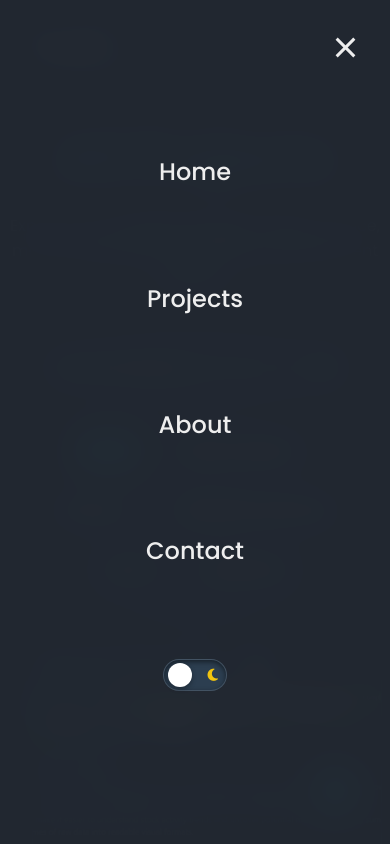
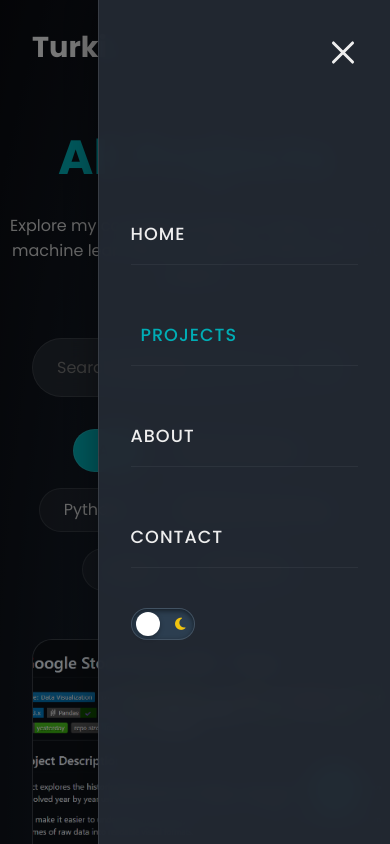
Before and after one commit to turki013/Portfolio-web, a plain HTML site: page projects.html in a window 390 px wide. Both pictures are taken after a click on the element 345 px from the left and 47 px from the top of the page. Shown: the top 844 px of the page. Drawn offline with nearby package versions, Linux system fonts and the light colour scheme.

Commit message:
fix burger menu

```diff
--- a/styles.css
+++ b/styles.css
@@ -1017,44 +1017,58 @@ body.light-mode .footer-bottom {
 @media (max-width: 768px) {
     .menu-toggle {
         display: block;
-        z-index: 1001;
+        z-index: 1002;
+        cursor: pointer;
+        width: 30px;
+        height: 20px;
+        position: relative;
     }
 
     .nav-menu {
         position: fixed;
         top: 0;
-        right: -100%;
-        left: auto;
-        width: 100%;
+        right: -100%; /* Hidden by default */
+        width: 75%; /* Sidebar width */
+        max-width: 300px;
         height: 100vh;
-        background: rgba(34, 40, 49, 0.98);
-        backdrop-filter: blur(15px);
+        background: rgba(34, 40, 49, 0.98); /* Dark theme bg */
+        backdrop-filter: blur(10px);
+        -webkit-backdrop-filter: blur(10px);
+        display: flex;
         flex-direction: column;
         justify-content: center;
-        align-items: center;
-        padding: 0;
-        transition: right 0.5s cubic-bezier(0.77, 0, 0.175, 1);
-        box-shadow: -10px 0 30px rgba(0,0,0,0.3);
+        align-items: flex-start; /* Left align items */
+        padding: 3rem 2rem;
+        transition: right 0.4s cubic-bezier(0.77, 0, 0.175, 1), box-shadow 0.3s ease;
+        z-index: 1001;
+
+        /* Reset previous styles */
+        opacity: 1;
+        visibility: visible;
+        transform: none;
+        border-left: 1px solid rgba(255,255,255,0.1);
     }
 
     .nav-menu.active {
         right: 0;
-        top: 0;
+        /* Overlay effect using massive shadow */
+        box-shadow: -5px 0 30px rgba(0,0,0,0.3), 0 0 0 100vmax rgba(0,0,0,0.5);
     }
 
     .nav-menu li {
-        margin: 1.5rem 0;
+        width: 100%;
+        margin: 0;
         opacity: 0;
-        transform: translateX(50px);
+        transform: translateX(20px);
         transition: all 0.3s ease;
     }
 
     .nav-menu.active li {
         opacity: 1;
         transform: translateX(0);
-        transition-delay: 0.2s;
     }
 
+    /* Staggered Animation */
     .nav-menu.active li:nth-child(1) { transition-delay: 0.2s; }
     .nav-menu.active li:nth-child(2) { transition-delay: 0.3s; }
     .nav-menu.active li:nth-child(3) { transition-delay: 0.4s; }
@@ -1062,26 +1076,75 @@ body.light-mode .footer-bottom {
     .nav-menu.active li:nth-child(5) { transition-delay: 0.6s; }
 
     .nav-link {
-        font-size: 1.5rem;
+        font-size: 1.1rem;
+        font-weight: 500;
+        color: var(--text-color);
+        text-transform: uppercase;
+        letter-spacing: 1px;
+        padding: 1rem 0;
+        display: block;
+        width: 100%;
+        border-bottom: 1px solid rgba(255, 255, 255, 0.05);
+        transition: all 0.3s ease;
+        -webkit-text-stroke: 0; /* Reset outline */
+    }
+
+    .nav-link::after {
+        display: none; /* Remove underline effect for mobile sidebar */
+    }
+
+    .nav-link:hover, .nav-link.active {
+        color: var(--primary-color);
+        padding-left: 10px; /* Indent on hover */
+        transform: none;
+        text-shadow: none;
+    }
+
+    .theme-switch-wrapper {
+        margin-top: 2rem;
+        margin-left: 0;
+        width: 100%;
+        display: flex;
+        justify-content: flex-start;
+    }
+
+    /* Hamburger Animation */
+    .menu-toggle .bar {
+        width: 100%;
+        height: 3px;
+        background-color: var(--text-color);
+        border-radius: 3px;
+        position: absolute;
+        left: 0;
+        transition: all 0.3s ease-in-out;
+    }
+
+    .menu-toggle .bar:nth-child(1) { top: 0; }
+    .menu-toggle .bar:nth-child(2) { top: 9px; width: 100%; margin-left: 0; }
+    .menu-toggle .bar:nth-child(3) { top: 18px; }
+
+    .menu-toggle.active .bar:nth-child(1) {
+        top: 9px;
+        transform: rotate(45deg);
+        background-color: var(--text-color); /* Keep visible on overlay */
     }
 
     .menu-toggle.active .bar:nth-child(2) {
         opacity: 0;
     }
 
-    .menu-toggle.active .bar:nth-child(1) {
-        transform: translateY(8px) rotate(45deg);
+    .menu-toggle.active .bar:nth-child(3) {
+        top: 9px;
+        transform: rotate(-45deg);
+        background-color: var(--text-color);
     }
 
-    .menu-toggle.active .bar:nth-child(3) {
-        transform: translateY(-8px) rotate(-45deg);
-    }
-
-
+    /* Hero Adjustments */
     .hero-content {
         flex-direction: column-reverse;
         text-align: center;
         gap: 3rem;
+        padding-top: 80px;
     }
 
     .hero-btns {
@@ -1101,6 +1164,23 @@ body.light-mode .footer-bottom {
     }
 }
 
+/* Light Mode Mobile Menu Overrides */
 body.light-mode .nav-menu {
-    background: rgba(240, 242, 245, 0.98);
+    background: rgba(255, 255, 255, 0.98);
+    border-left: 1px solid rgba(0,0,0,0.05);
 }
+
+body.light-mode .nav-link {
+    color: #333;
+    border-bottom: 1px solid rgba(0, 0, 0, 0.05);
+    -webkit-text-stroke: 0;
+}
+
+body.light-mode .nav-link:hover,
+body.light-mode .nav-link.active {
+    color: var(--primary-color);
+}
+
+body.light-mode .menu-toggle .bar {
+    background-color: #222831;
+}
```
Also changed, not shown: index.html (+4 -9 lines).
